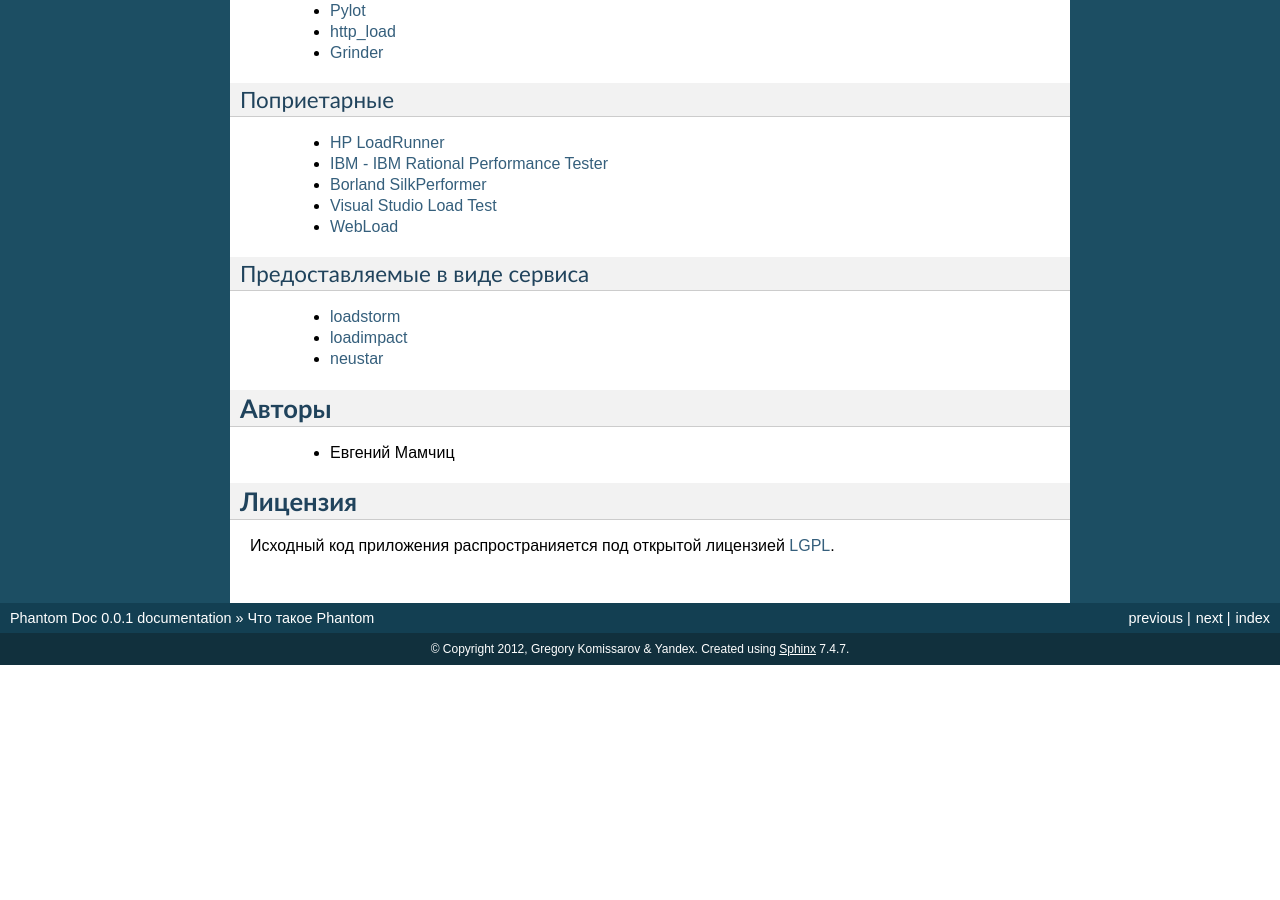
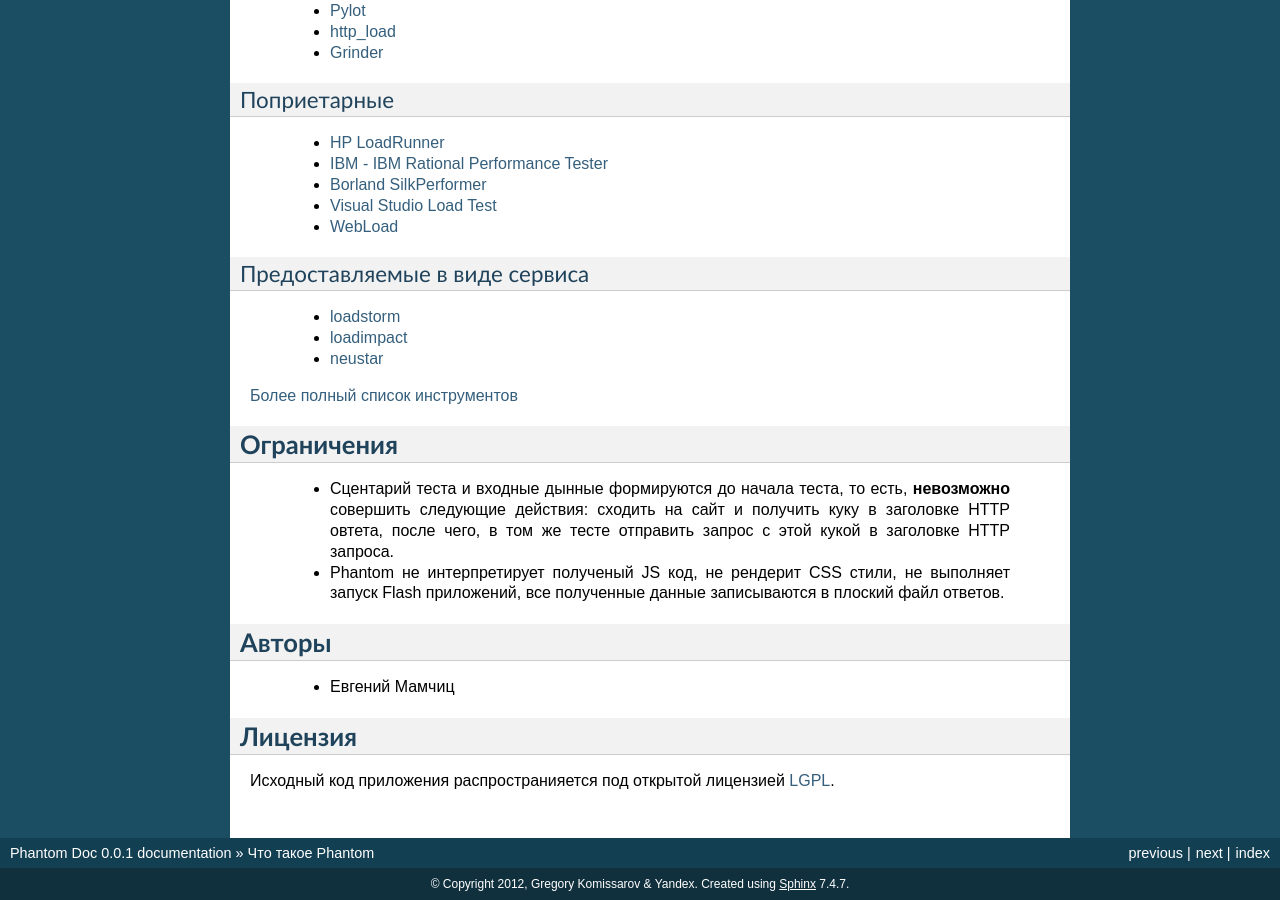
Before and after one commit to greggyNapalm/phantom_doc, a Sphinx documentation site: the page built from docs/what-is-pahntom.rst, in a window 1280 px wide and 900 px high, scrolled down 1182 px. Built offline with Sphinx 7.4.7, drawn with Linux system fonts in a browser that asks for light colours; before the commit the page ends 1847 px from its top, so only the background shows below that.

Commit message:
doc content added

```diff
--- a/docs/installation.rst
+++ b/docs/installation.rst
@@ -48,7 +48,7 @@
     # В STDOUT должны бать выведена справка по разделу конфига
     $ phantom syntax /usr/lib/phantom/mod_io_benchmark{,_method_stream{,_ipv4,_ipv6,_source_random,_source_log,_proto_http}}.so
 
-Предыдущие команды должны быть выполнены без ошибок.
+Предыдущие команды должны быть выполнены без ошибок. `Ожидаемый вывод <https://gist.github.com/2507603>`_
 
 На данном этапе мы имеем происталированный и готовый к работе Phantom, переходим к ваполнению первого пробного теста в разделе `Быстрый страт`_.
 
--- a/docs/what-is-pahntom.rst
+++ b/docs/what-is-pahntom.rst
@@ -68,6 +68,14 @@
  * `loadimpact <http://loadimpact.com/>`_
  * `neustar <https://browsermob.com/performance-testing>`_
 
+`Более полный список инструментов <http://performance-testing.org/content/performance-testing-tools>`_
+
+**Ограничения**
+===============
+
+ * Сцентарий теста и входные дынные формируются до начала теста, то есть, **невозможно** совершить следующие действия: сходить на сайт и получить куку в заголовке HTTP овтета, после чего, в том же тесте отправить запрос с этой кукой в заголовке HTTP запроса.
+ * Phantom не интерпретирует полученый JS код, не рендерит CSS стили, не выполняет запуск Flash приложений, все полученные данные записываются в плоский файл ответов.
+
 **Авторы**
 ==========
  * Евгений Мамчиц
```
